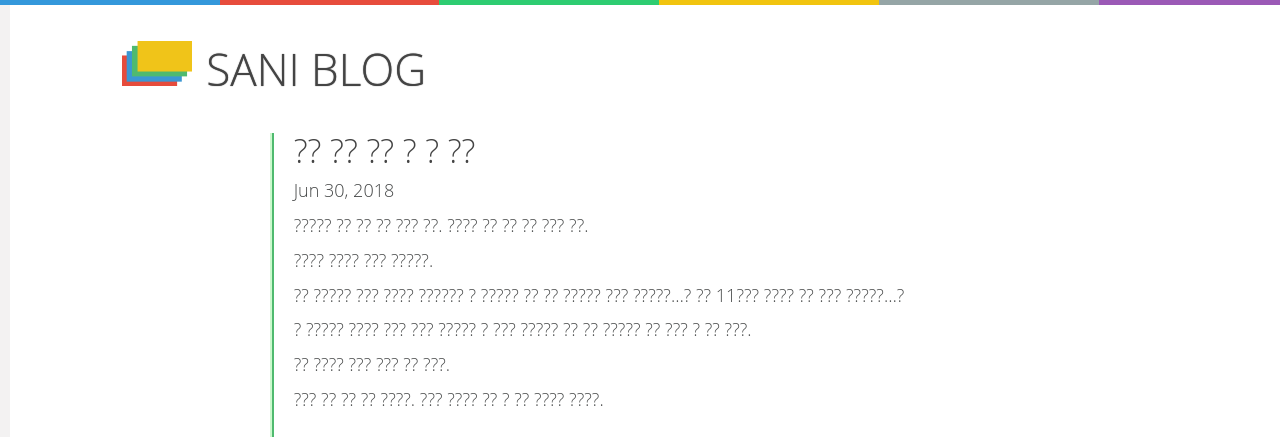
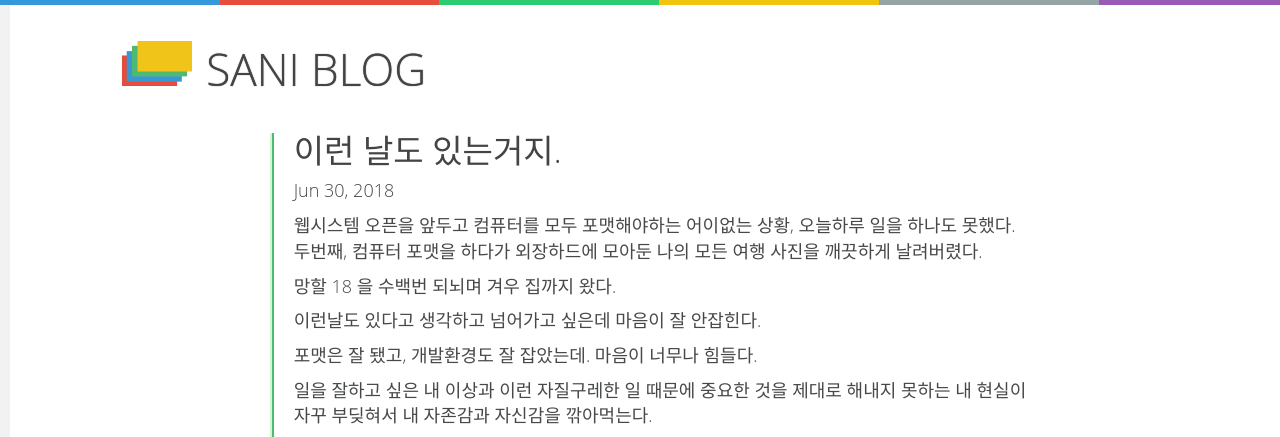
Before and after one commit to sanilap/sanilap.github.io, a Jekyll site: the page built from _posts/2018-06-30-00001.markdown, in a window 1280 px wide. Shown: the top 437 px of the page. Built offline with Jekyll 4.4.1, drawn with Linux system fonts in a browser that asks for light colours; comment, search, counter and statistics services are not loaded; some of the changed text lies outside the part shown.

Commit message:
20180630/05
첫포스팅 인코딩완료_ 나머지수정

```diff
--- a/_includes/sidebar.html
+++ b/_includes/sidebar.html
@@ -2,7 +2,7 @@
     <h2 class="menu-header">Navigation</h2>
     <ul class="menu-ul">
         <a href="{{site.baseurl}}/about/"><li class="meny-li">About</li></a>
-        <a href="{{site.baseurl}}/about/"><li class="meny-li">About</li></a>
+        <a href="{{site.baseurl}}/posts/"><li class="meny-li">Posts</li></a>
        <!-- <a href="{{site.baseurl}}/contact/"><li class="meny-li">Contact</li></a>-->
       <!--  <a href="https://github.com/sharu725/gatok"><li class="meny-li">Project</li></a>-->
         <!--<a href="https://github.com/sharu725/gatok/archive/master.zip"><li class="meny-li">Download</li></a>-->
--- a/_posts/2018-06-30-00001.markdown
+++ b/_posts/2018-06-30-00001.markdown
@@ -1,23 +1,24 @@
 ---
 layout: post
-title:  "?? ?? ?? ? ? ??"
+title:  "이런 날도 있는거지."
 ---
-????? ?? ?? ?? ??? ??.
-???? ?? ?? ?? ??? ??.
 
-???? ???? ??? ?????.
+웹시스템 오픈을 앞두고 컴퓨터를 모두 포맷해야하는 어이없는 상황, 오늘하루 일을 하나도 못했다.
+두번째, 컴퓨터 포맷을 하다가 외장하드에 모아둔 나의 모든 여행 사진을 깨끗하게 날려버렸다.
 
-?? ????? ??? ???? ?????? ?
-????? ?? ?? ????? ??? ?????...?
-?? 11??? ???? ?? ??? ?????...?
+망할 18 을 수백번 되뇌며 겨우 집까지 왔다.
 
-? ????? ???? ??? ??? ????? ? ??? ?????
-?? ?? ????? ?? ??? ? ?? ???.
+이런날도 있다고 생각하고 넘어가고 싶은데 마음이 잘 안잡힌다.
 
-?? ???? ??? ??? ?? ???.
+포맷은 잘 됐고, 개발환경도 잘 잡았는데.
+마음이 너무나 힘들다.
 
-??? ?? ?? ?? ????.
-??? ???? ?? ? ?? ???? ????.
+일을 잘하고 싶은 내 이상과
+이런 자질구레한 일 때문에 중요한 것을 제대로 해내지 못하는 내 현실이
+자꾸 부딪혀서 내 자존감과 자신감을 깎아먹는다.
+
+괜찮아. 어제보단 오늘이 조금 더 나을거라고 위로하면서 그렇게 살아가면 돼.
 
 
-![webjeda gatok responsive jekyll theme]({{site.baseurl}}/images/1806/180601.jpg)
+
+![webjeda gatok responsive jekyll theme]({{site.baseurl}}/images/1806/180602.jpg)
--- a/index.html
+++ b/index.html
@@ -1,5 +1,6 @@
 ---
 layout: default
+permalink: /posts/
 ---
 
 <div class="home">
```
Also changed, not shown: README.md.
